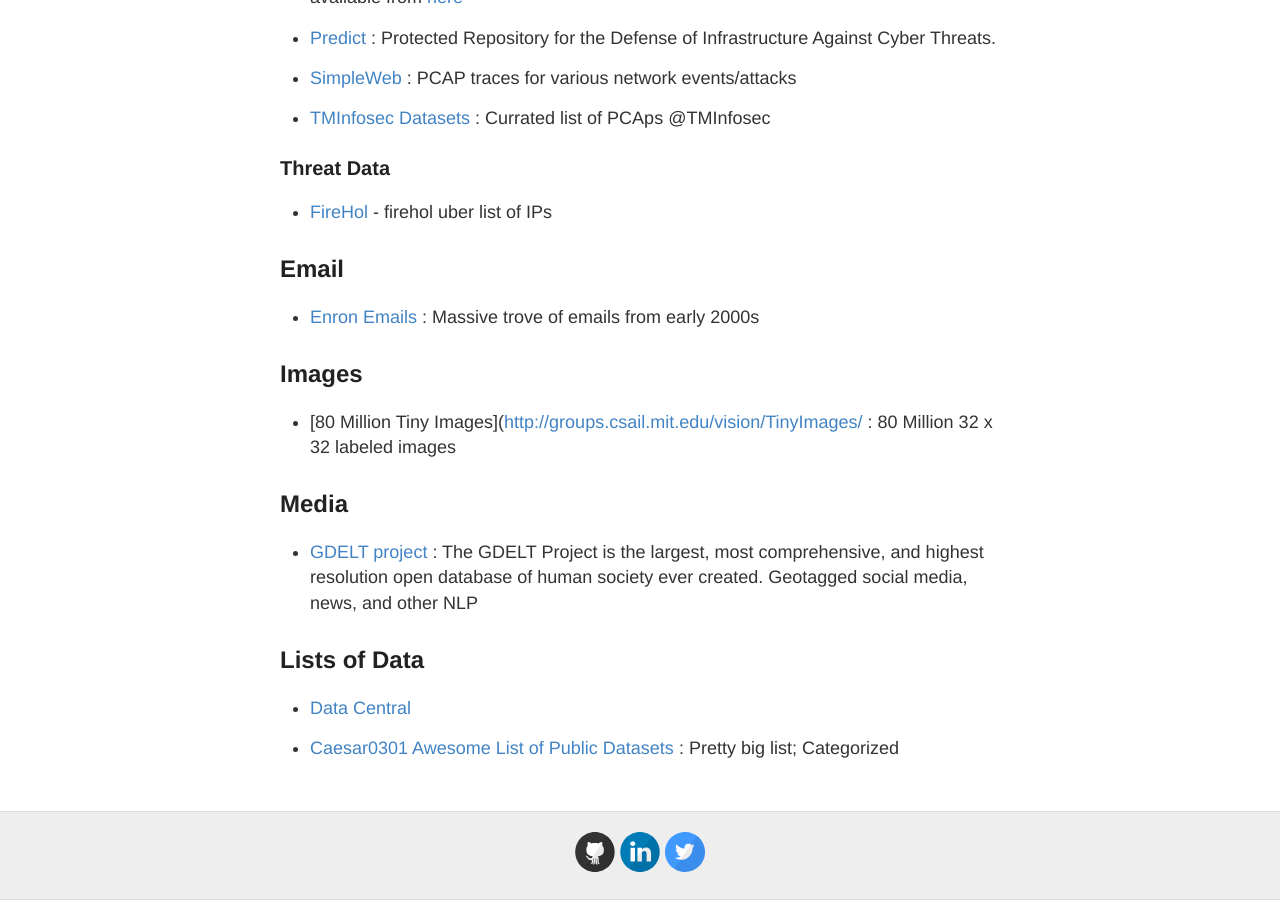
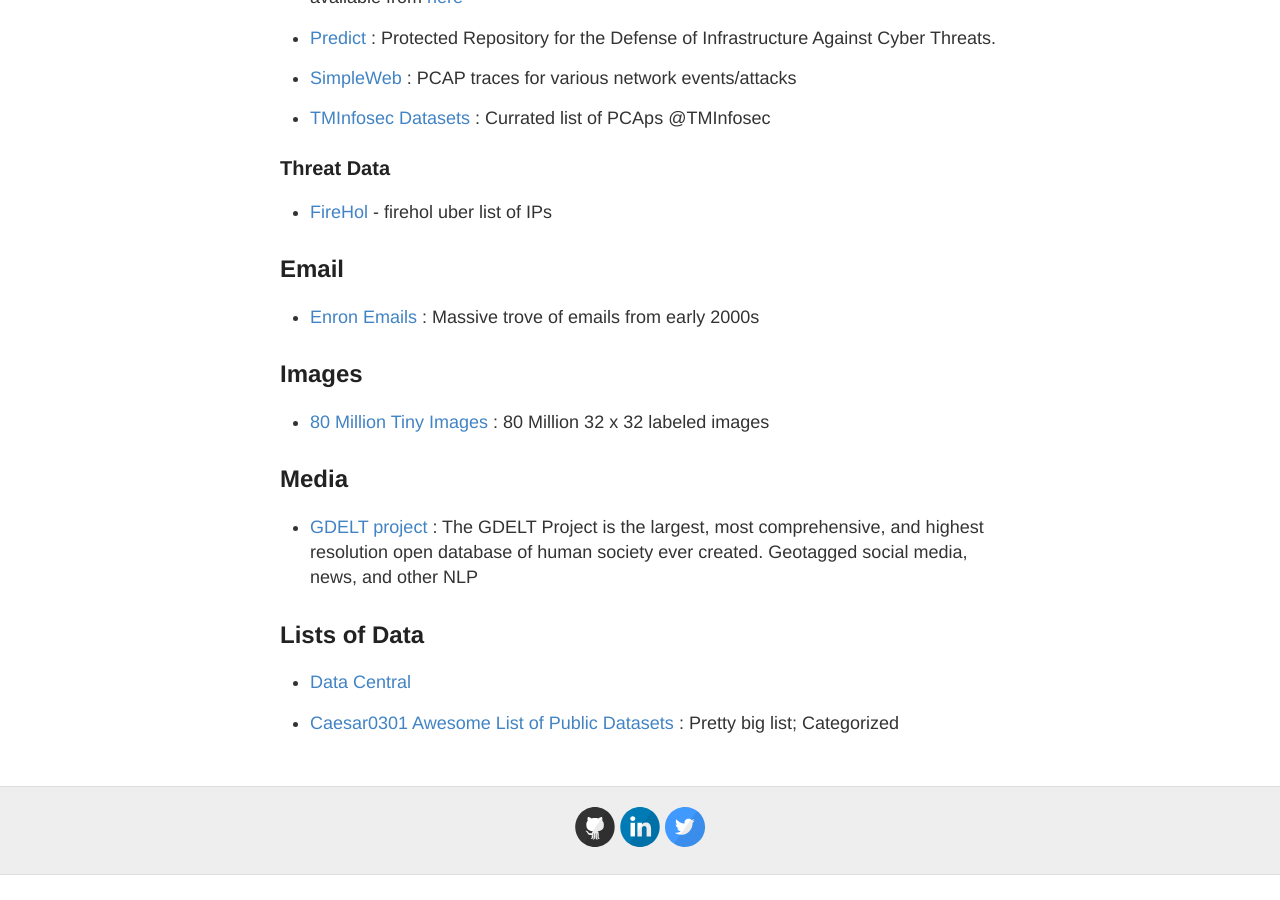
Before and after one commit to stevehenderson/stevehenderson.github.io, a Jekyll site: the page built from data.md, in a window 1280 px wide and 900 px high, scrolled down 1139 px. Built offline with Jekyll 4.4.1, drawn with Linux system fonts in a browser that asks for light colours; our own code applies the rules of GitHub Pages for plain Markdown files; after the commit the page ends 2014 px from its top, so only the background shows below that; some of the changed lines change nothing that is shown.

Commit message:
Update data.md

```diff
--- a/data.md
+++ b/data.md
@@ -50,7 +50,7 @@
 
 ## Images
 
-   * [80 Million Tiny Images]([http://groups.csail.mit.edu/vision/TinyImages/](https://www.kaggle.com/datasets/aryashah2k/mit-80-million-tiny-images-dataset?resource=download)  : 80 Million 32 x 32 labeled images
+   * [80 Million Tiny Images](https://www.kaggle.com/datasets/aryashah2k/mit-80-million-tiny-images-dataset?resource=download)  : 80 Million 32 x 32 labeled images
 
 ## Media
 
```
